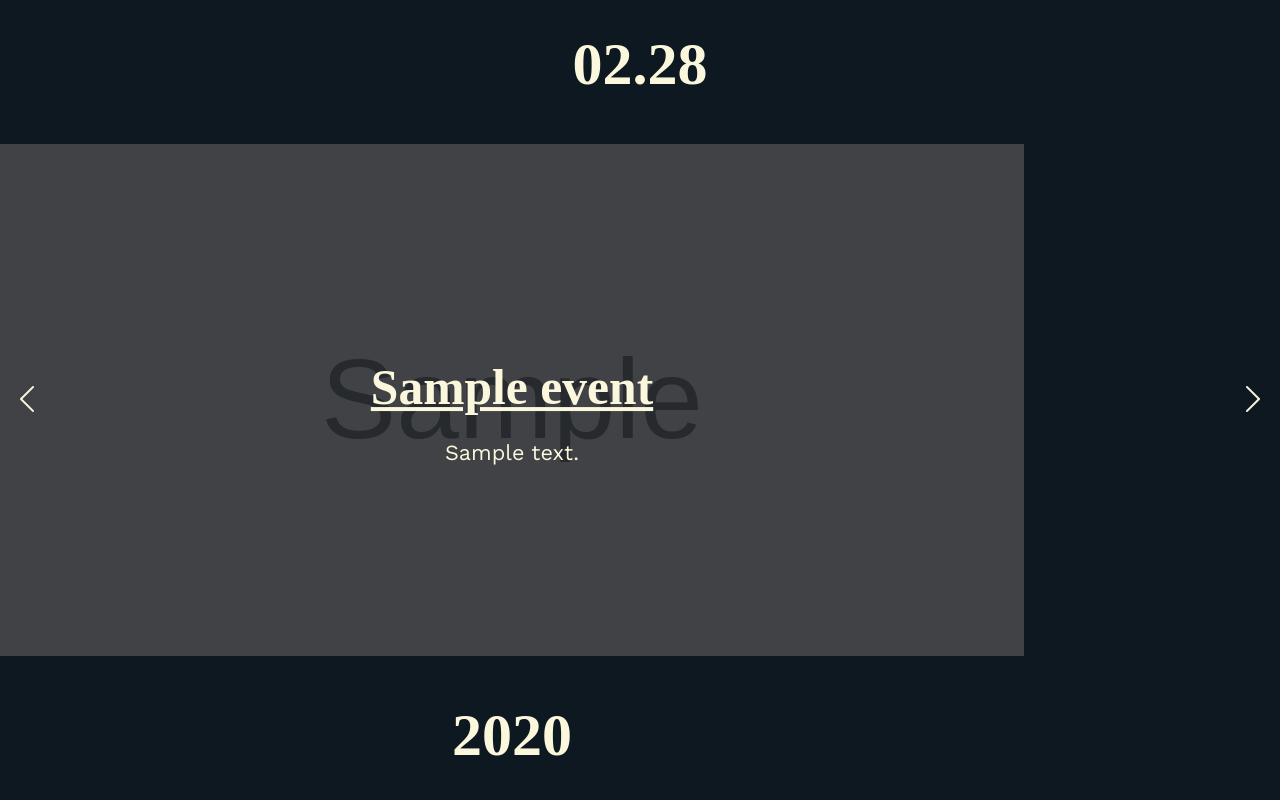
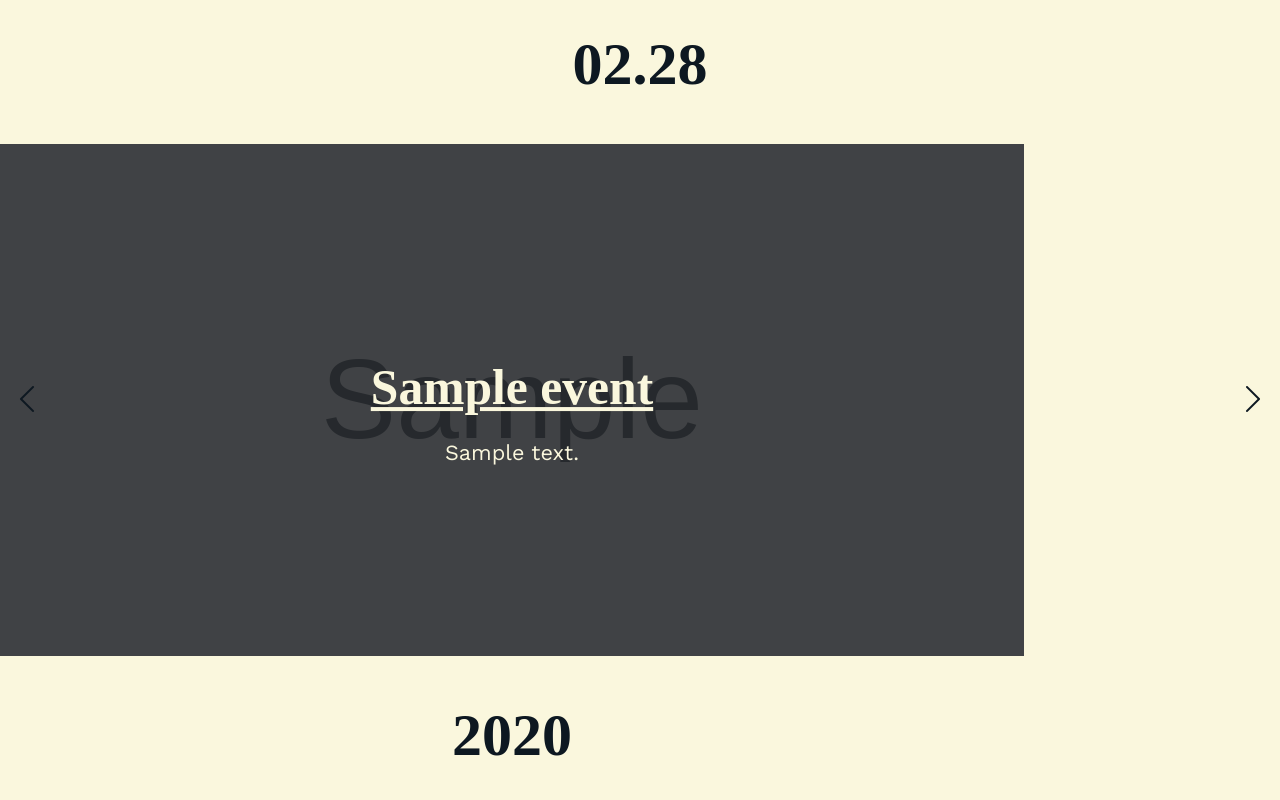
Before and after one commit to anna-zhang/website-for-one, a Flask app: template templates/index.html in a window 1280 px wide. Run offline with Flask 3, Linux system fonts and the light colour scheme; the template is opened without the code that fills it: most values are stand-ins (such as "Sample title", 1, 10 or a date in 2020); grey boxes marked "Sample" are stand-in pictures; some web fonts are replaced.

Commit message:
invert background and text colors

```diff
--- a/static/css/styles.css
+++ b/static/css/styles.css
@@ -13,7 +13,7 @@ a, a:visited {
 
 body {
   text-align: center;
-  background-color: #0D1821;
+  background-color: #FAF7DD;
   color: #FAF7DD;
 }
 
@@ -26,6 +26,7 @@ p {
 .date {
   font-size: 60px;
   font-family: 'Instrument Serif', serif;
+  color: #0D1821;
 }
 
 .event-title {
@@ -63,6 +64,7 @@ p {
   left: 50%;
   transform: translate(-50%, 0);
   margin-bottom: 30px;
+  color: #0D1821;
 }
 
 .image-container {
@@ -118,7 +120,7 @@ i {
 }
 
 .arrow {
-  color: #FAF7DD;
+  color: #0D1821;
   background: none;
   border: 0;
   cursor: pointer;
--- a/templates/index.html
+++ b/templates/index.html
@@ -21,11 +21,11 @@
         <!-- Create a slide for each event -->
         {% for event in events %}
             <div id="slide{{ loop.index - 1 }}" class="slide" style="left: {{ (100 * (loop.index - 1))}}vw; transform: translateX(-{{ 100 * starting_slide}}vw)">
-                {% if event.image_link %}
-                    <div class="image-container">
+                <div class="image-container">
+                    {% if event.image_link %}
                         <img src="{{ event.image_link }}" alt="">
-                    </div>
-                {% endif %}
+                    {% endif %}
+                </div>
                 <div class="slide-wrapper">
                     <!-- <p>Slide {{ loop.index }}</p> -->
 
```
